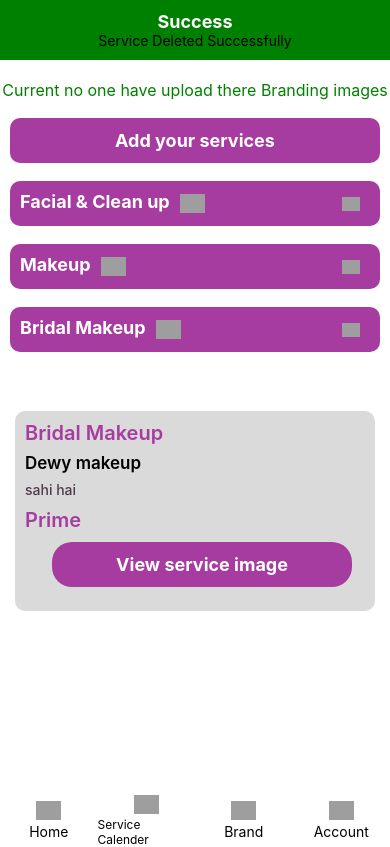
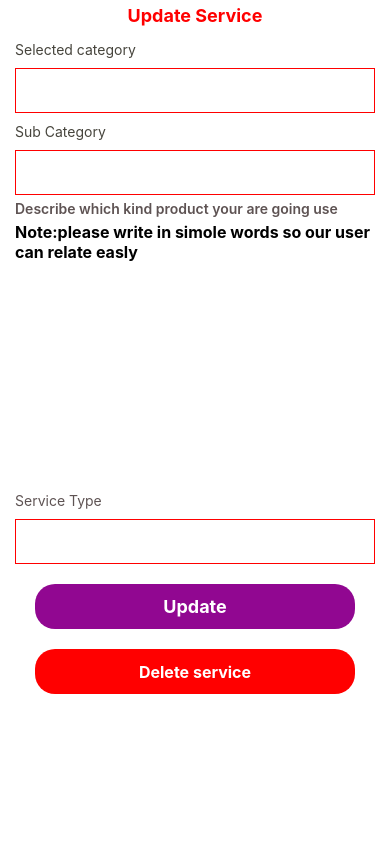
Before and after one commit to Shahil-Gupta/new-repo, a React Native app: screen / in a window 390 px wide. Built offline with nearby package versions, Linux system fonts and the light colour scheme; grey boxes are pictures that could not be loaded.

Commit message:
new page

```diff
--- a/App.tsx
+++ b/App.tsx
@@ -1,12 +1,13 @@
 import{Text,View ,SafeAreaView} from 'react-native'
 import Home from './src/screen/Home';
 import Project from './src/screen/ProjectFile';
+import Service from './src/screen/UpdateService'
 
 
 const App =()=>{
   return (
     <SafeAreaView style={{flex:1,backgroundColor:"#fff"}}>
-      <Project />
+      <Service />
 
     </SafeAreaView>
   );
--- /dev/null
+++ b/src/screen/UpdateService.tsx
@@ -0,0 +1,139 @@
+import{Dimensions, SafeAreaView,View, StyleSheet, Text, TextInput, TouchableOpacity} from 'react-native'
+
+
+const{height,width}=Dimensions.get("window")
+
+const Service=()=>{
+    return(
+        <SafeAreaView style={styles.container}>
+            <Text style={styles.upperText}>Update Service</Text>
+            <Text style={styles.lowerText}>Selected category</Text>
+            <TextInput  style={styles.inputone}/>
+            <Text style={styles.category}>Sub Category</Text>
+            <TextInput style={styles.inputone}/>
+            <Text style={styles.midText}>Describe which kind product your are going use</Text>
+            <Text style={styles.midsText}>Note:please write in simole words so our user can relate easly</Text>
+            <View style={styles.modal}>
+                <TextInput style={styles.inputtwo}/>
+            </View>
+            <View style={styles.madol}>
+                <TextInput style={{...styles.inputtwo,fontWeight:"500"}}/>
+            </View>
+            <Text style={styles.typetext}>Service Type</Text>
+            <TextInput  style={styles.inputone}/>
+            <TouchableOpacity style={styles.touch}>
+                <Text style={styles.updateText}>Update</Text>
+            </TouchableOpacity>
+            <TouchableOpacity style={{...styles.touch,backgroundColor:"red"}}>
+                <Text style={styles.deleteText}>Delete service</Text>
+            </TouchableOpacity>
+        </SafeAreaView>
+    )
+}
+
+export default Service
+
+const styles=StyleSheet.create({
+    container:{
+        flex:1,
+    },
+    upperText:{
+        color:"red",
+        fontSize:18,
+        fontWeight:"bold",
+        alignSelf:"center",
+        marginTop:5,
+    },
+    lowerText:{
+        marginTop:15,
+        fontWeight:"400",
+        paddingLeft:15,
+        marginBottom:10,
+        color:"#47453d",
+    },
+    inputone:{
+        height:45,
+        borderWidth:1,
+        width:width-30,
+        marginHorizontal:15,
+        color:"#000",
+        fontSize:16,
+        paddingLeft:10,
+        borderColor:"red",
+    },
+    category:{
+        marginLeft:15,
+        marginTop:10,
+        marginBottom:10,
+         color:"#47453d",
+    },
+    midText:{
+        color:"#5e5353",
+        fontWeight:"600",
+        paddingLeft:15,
+        marginTop:5,
+        marginBottom:5,
+    },
+    midsText:{
+        color:"#000",
+        fontWeight:"bold",
+        fontSize:16,
+        paddingLeft:15,
+        elevation:20,
+    },
+    modal:{
+        height:100,
+        marginTop:30,
+        elevation:5,
+        width:width-25,
+        marginHorizontal:12.5,
+        backgroundColor:"#fff",
+        //alignItems:"center",
+        justifyContent:"center",
+        padding:5,
+    },
+    inputtwo:{
+        borderWidth:0,
+        color:"black",
+        paddingLeft:10,
+        fontSize:16,
+    },
+    madol:{
+        height:50,
+        marginTop:25,
+        elevation:5,
+        width:width-25,
+        marginHorizontal:12.5,
+        backgroundColor:"#fff",
+        //alignItems:"center",
+        justifyContent:"center",
+        padding:5,
+
+    },
+    typetext:{
+        color:"#5e5353",
+        marginTop:25,
+        paddingLeft:15,
+        marginBottom:10,
+    },
+    touch:{
+        height:45,
+        backgroundColor:"#910791",
+        width:width-70,
+        marginHorizontal:35,
+        borderRadius:20,
+        marginTop:20,
+        alignItems:"center",
+        justifyContent:"center",
+    },
+    updateText:{
+        color:"#fff",
+        fontWeight:"bold",
+        fontSize:18,
+    },
+    deleteText:{
+        color:"#fff",
+        fontWeight:"bold",
+        fontSize:16,
+    }
+})
```
